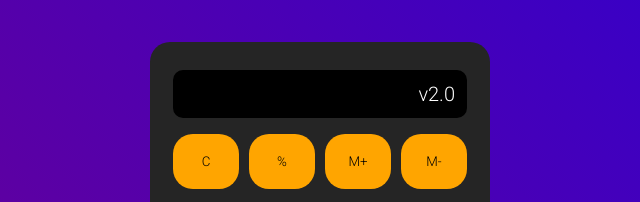
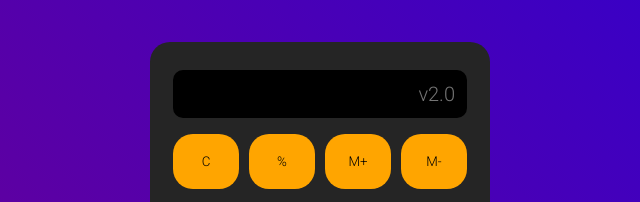
Before and after one commit to fabianroy/Super-Calculator-2.0, a plain HTML site: page index.html in a window 1280 px wide. Shown: the part 158-360 px from the top of the page, 320-960 px from the left. Drawn offline with Linux system fonts and the light colour scheme.

Commit message:
Update index.html

```diff
--- a/index.html
+++ b/index.html
@@ -14,7 +14,7 @@
   <p class="text-center">Super Calculator 2.0</p>
   <div class="container flex flex-col items-center mx-auto m-w-20">
     <div class="row">
-      <input class="input" type="text" value="v2.0" readonly>
+      <input class="input" type="text" placeholder="v2.0" readonly>
     </div>
     <div class="row">
       <button class="button">C</button>
```
